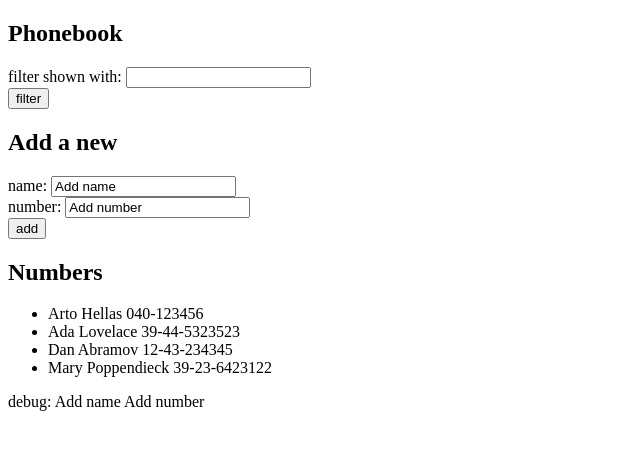
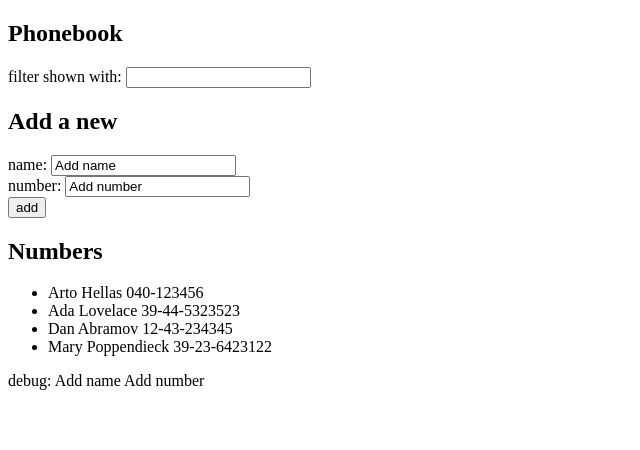
Before and after one commit to rossbickmore/phonebook, a React (Create React App) app: page / in a window 1280 px wide. Shown: the top 450 px of the page, without its empty margins (0-640 px from the left). Built offline with nearby package versions, Linux system fonts and the light colour scheme; data requests are answered from the project's data file.

Commit message:
changed handleFilterChange function to use RegExp and .match

```diff
--- a/src/App.js
+++ b/src/App.js
@@ -28,15 +28,20 @@ const App = () => {
   )
 
   const handleFilterChange = (event) => {
+    event.preventDefault()
     console.log(event.target.value)
     setNewFilter(event.target.value)
+    const flags = 'gi'
+    const regex = new RegExp(`${newFilter}`, flags)
+    const filt = person => person.name.match(regex)
+    setPersons(persons.filter(filt))
   }
 
-  const filterPersons = (event) => {
+  /*const filterPersons = (event) => {
     event.preventDefault()
     const filt = person => person.name === newFilter
     setPersons(persons.filter(filt))
-  }
+  }*/
 
 
   const handleNameChange = (event) => {
@@ -72,14 +77,9 @@ const App = () => {
   return (
     <div>
       <h2>Phonebook</h2>
-      <form onSubmit={filterPersons}>
         <div>
         filter shown with: <input defaultValue={newFilter} onChange={handleFilterChange} />
         </div>
-        <div>
-          <button type="submit">filter</button>
-        </div>
-      </form>
       <h2>Add a new</h2>
       <form onSubmit={addDetail}>
         <div>
```
